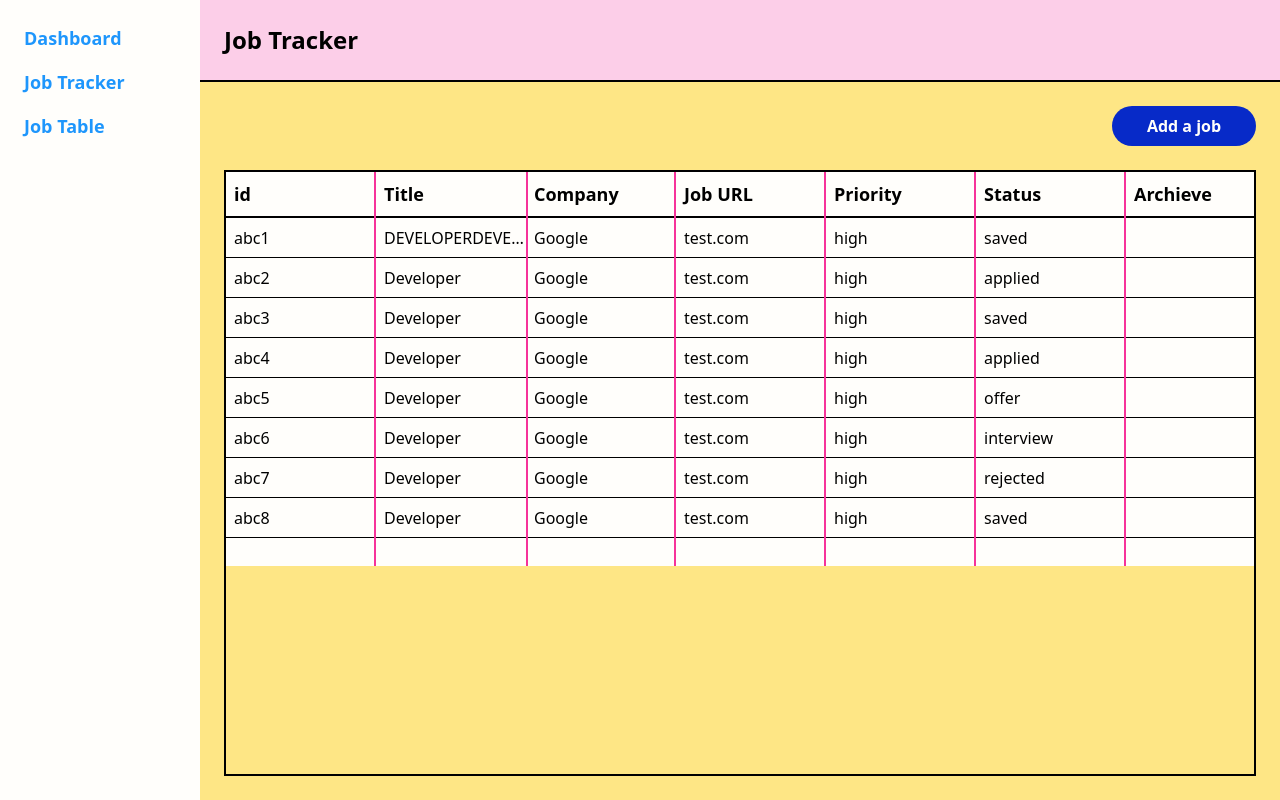
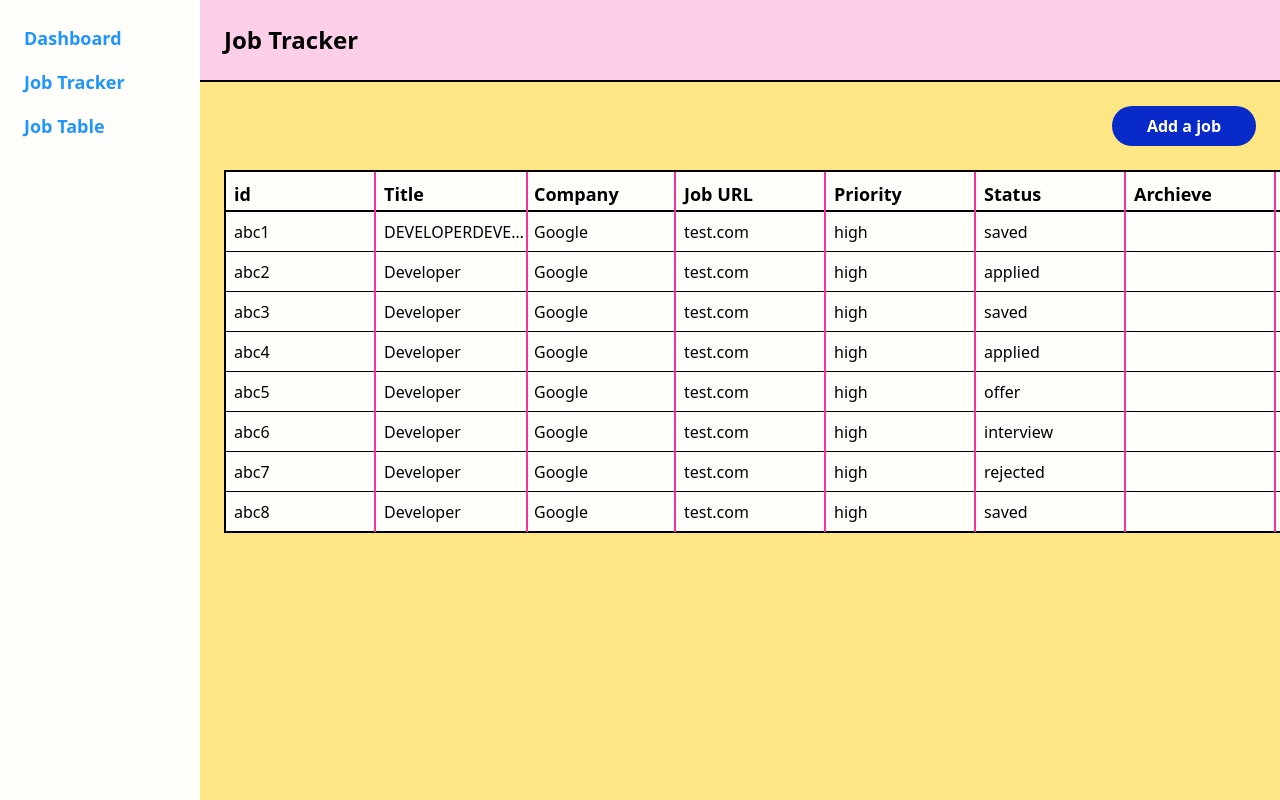
Before and after one commit to MayKhine/trkHire, a React (Vite) app: page /jobtable in a window 1280 px wide. Built offline with nearby package versions, Linux system fonts and the light colour scheme.

Commit message:
resstyle the pages and add text ellipsis for col headers

```diff
--- a/src/components/KanbanBoard/KanbanBoard.tsx
+++ b/src/components/KanbanBoard/KanbanBoard.tsx
@@ -105,14 +105,13 @@ export const KanbanBoard = () => {
   }
 
   return (
-    <div className=" bg-blue flex flex-col  text-darkGray">
-      <div className="text-2xl font-bold p-6"> Job Tracker </div>
+    <div className="flex flex-col text-darkGray p-6 w-max">
       <DndContext
         onDragStart={handleDragStart}
         onDragOver={handleDragOver}
         onDragEnd={handleDragEnd}
       >
-        <div className="flex gap-6 p-6 bg-darkBlue flex-grow">
+        <div className="flex gap-6 p-6flex-grow">
           {columns.map((column) => (
             <KanbanColumn key={column.id} column={column} />
           ))}
--- a/src/components/KanbanBoard/KanbanColumn.tsx
+++ b/src/components/KanbanBoard/KanbanColumn.tsx
@@ -20,7 +20,7 @@ export const KanbanColumn = ({ column }: KanbanColumnProps) => {
   return (
     <div
       ref={setNodeRef}
-      className="w-64 bg-offWhite p-4 rounded-lg shadow-md min-h-[300px] "
+      className="w-64 min-w-64 bg-offWhite p-4 rounded-lg shadow-md min-h-[300px] "
     >
       <h2 className="text-lg font-bold mb-2">{column.colTitle}</h2>
 
--- a/src/components/jobtable/JobTable.tsx
+++ b/src/components/jobtable/JobTable.tsx
@@ -4,27 +4,33 @@ import { columnsForJobTables, jobs } from "../../utils/data"
 
 export const JobTable = () => {
   // Handle resize stop event
-  const onResizeStop = (width: number) => {
-    columnsForJobTables.width = width
+  const onResizeStop = (id: string, width: number) => {
+    // columnsForJobTables.width = width
+    columnsForJobTables.map((col) => {
+      if (col.id == id) {
+        col.width = width
+        return
+      }
+    })
   }
 
   const jobKeys = Object.keys(jobs[0])
   console.log(jobKeys)
 
   return (
-    <div className="w-max">
+    <div className="w-max border-l-2 border-t-2 border-b-1 ml-6 mr-6">
       <div className="bg-offWhite">
         <div className="grid grid-flow-col w-max">
-          {columnsForJobTables.columns.map((col, index) => {
+          {columnsForJobTables.map((col, index) => {
             return (
               <ResizableJobItem
                 key={index}
                 id={col.id}
-                width={columnsForJobTables.width}
+                width={columnsForJobTables[index].width}
                 index={index}
                 text={col.text}
-                onResizeHandler={(width: number) => {
-                  onResizeStop(width)
+                onResizeHandler={(id: string, width: number) => {
+                  onResizeStop(id, width)
                 }}
               >
                 <div>
--- a/src/components/jobtable/ResizableJobItem.tsx
+++ b/src/components/jobtable/ResizableJobItem.tsx
@@ -6,7 +6,7 @@ type ResizableJobItemProps = {
   text: string
   width: number
   index: number
-  onResizeHandler: (width: number) => void
+  onResizeHandler: (id: string, width: number) => void
   children: ReactNode
 }
 export const ResizableJobItem = ({
@@ -22,16 +22,16 @@ export const ResizableJobItem = ({
       key={id}
       width={width}
       axis="x"
-      minConstraints={[150, 150]}
-      // minConstraints={[150]}
-      // maxConstraints={[500, 400]}
-      onResizeStop={(_, data) => onResizeHandler(data.size.width)}
+      minConstraints={[50, 150]}
+      onResizeStop={(_, data) => onResizeHandler(id, data.size.width)}
       handle={
         <div className="custom-handle text-pink-500 border-r-2 h-full cursor-grab z-10"></div>
       }
     >
       <div className="w-full">
-        <div className="text-lg font-bold border-b-2 p-2">{text}</div>
+        <div className="text-lg font-bold border-b-2 p-2 w-full overflow-hidden text-ellipsis whitespace-nowrap h-10 pl-2 pt-2">
+          {text}
+        </div>
         {children}
       </div>
     </ResizableBox>
--- a/src/components/pages/JobTablePg.tsx
+++ b/src/components/pages/JobTablePg.tsx
@@ -12,8 +12,8 @@ export const JobTablePg = () => {
       <MenuBar />
       <div className="bg-pink-200 w-full h-full overflow-hidden flex flex-col">
         <div className="text-2xl font-bold p-6 border-b-2">Job Tracker</div>
-        <div className="bg-amber-200 p-6 gap-6 flex flex-col h-full">
-          <div className="flex justify-end">
+        <div className="bg-amber-200 gap-6 flex flex-col h-full">
+          <div className="pt-6 pr-6 flex justify-end">
             <Button
               onClickHandler={() => {
                 setJobFormModalToggle(true)
@@ -22,7 +22,7 @@ export const JobTablePg = () => {
             />
           </div>
 
-          <div className="overflow-x-scroll max-w-[100%] h-full border-2">
+          <div className="overflow-x-scroll max-w-[100%] h-full">
             <JobTable />
           </div>
         </div>
--- a/src/components/pages/KanbanBoardPg.tsx
+++ b/src/components/pages/KanbanBoardPg.tsx
@@ -5,7 +5,14 @@ export const KanbanBoardPg = () => {
   return (
     <div className="flex w-full h-full bg-amber-300">
       <MenuBar />
-      <KanbanBoard />
+      <div className="bg-pink-600 w-full h-full overflow-hidden flex flex-col">
+        <div className="text-2xl font-bold p-6"> Job Tracker </div>
+        <div className="bg-pink-200 gap-6 flex flex-col h-full">
+          <div className="overflow-x-scroll max-w-[100%] h-full">
+            <KanbanBoard />
+          </div>
+        </div>
+      </div>
     </div>
   )
 }
--- a/src/utils/data.ts
+++ b/src/utils/data.ts
@@ -8,9 +8,7 @@ export const jobByStatusColumns: Array<jobByStatusColumnsType> = [
   { id: "rejected", colTitle: "Rejected", jobs: ["abc7"] },
 ]
 
-export const columnsForJobTables = {
-  width: 150,
-  columns: [
+export const columnsForJobTables = [
   {
     id: "id",
     text: "id",
@@ -101,8 +99,7 @@ export const columnsForJobTables = {
     text: "Interviews",
     width: 150,
   },
-  ],
-}
+]
 
 export const jobs: Array<jobApplicationType> = [
   {
```
Lines whose indentation alone changed are shown as unchanged.
